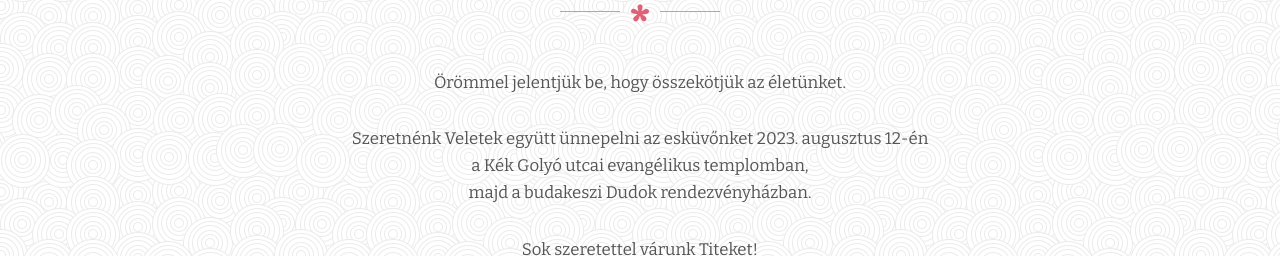
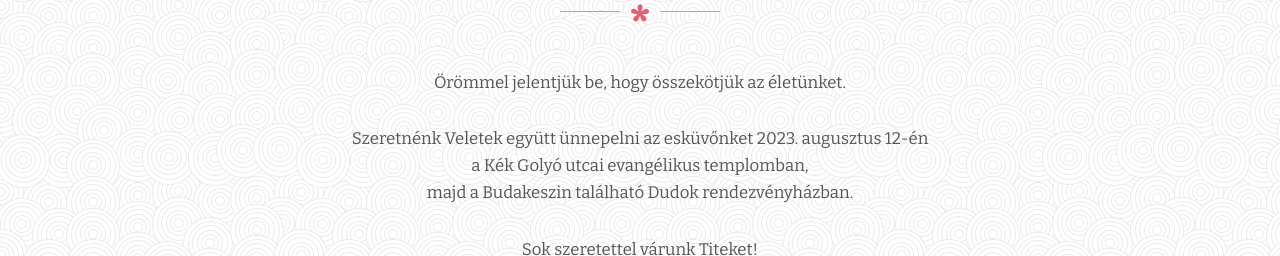
Before and after one commit to schaumb/schaum-molnar, a plain HTML site: page index.html in a window 1280 px wide. Shown: the part 980-1236 px from the top of the page. Drawn offline with nearby package versions, Linux system fonts and the light colour scheme.

```diff
--- a/index.html
+++ b/index.html
@@ -61,7 +61,7 @@
 					    <br />
                         a Kék Golyó utcai evangélikus templomban,
                         <br />
-                        majd a budakeszi Dudok rendezvényházban.
+                        majd a Budakeszin található Dudok rendezvényházban.
 					</p>
 					<p class="desc margin-bottom">
 						Sok szeretettel várunk Titeket!
```
